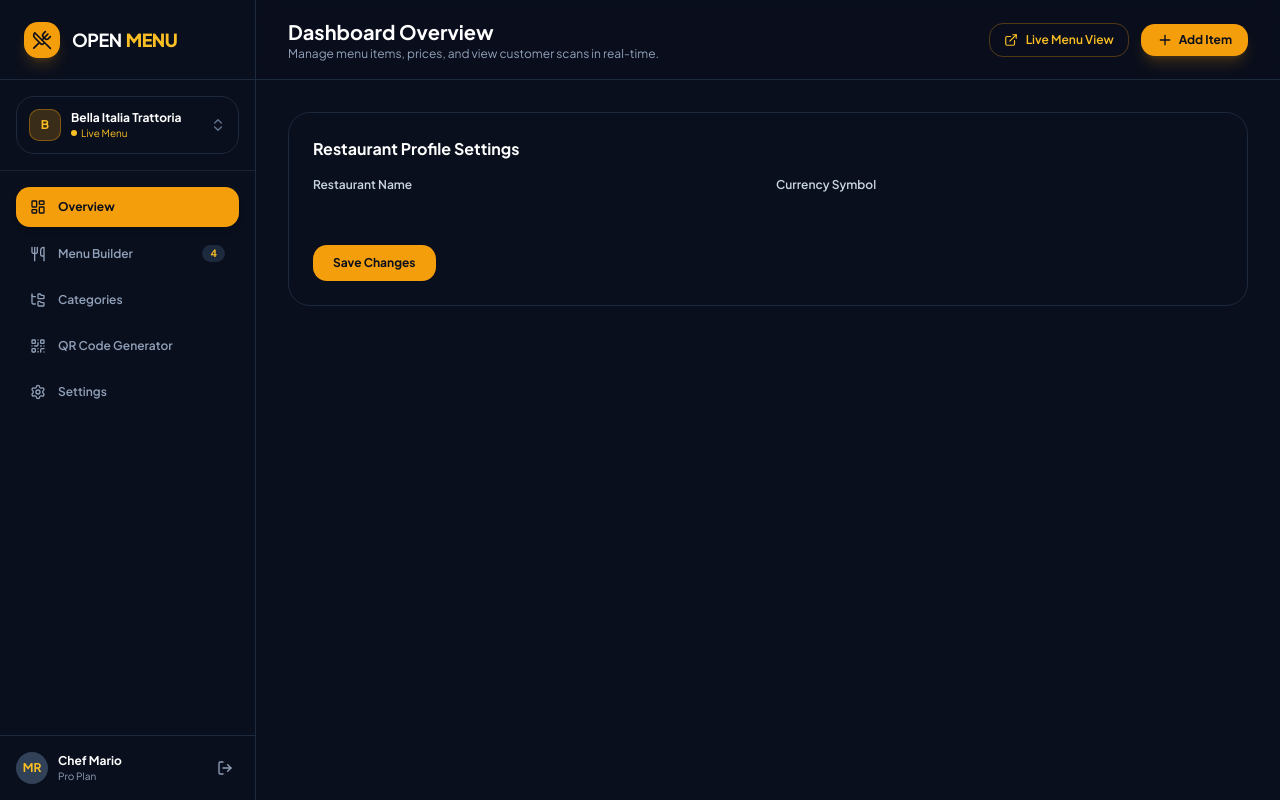
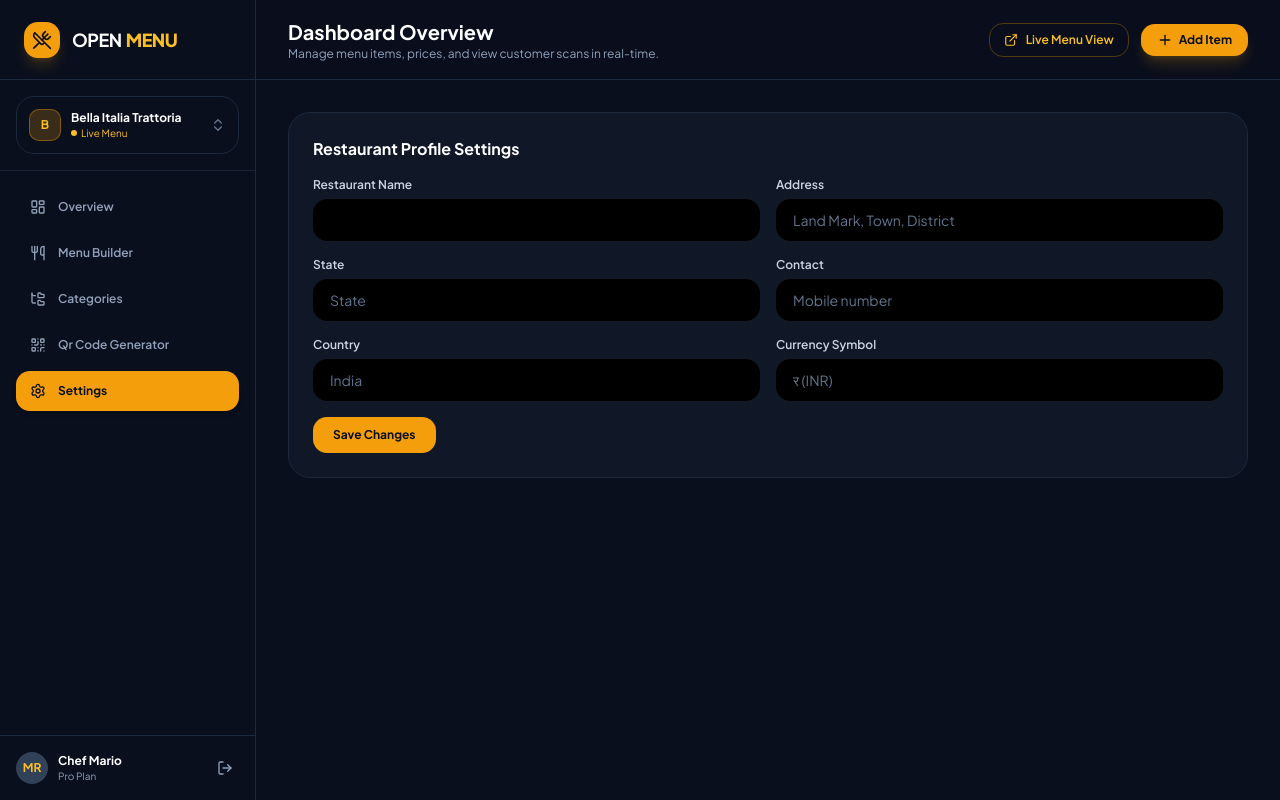
Before and after one commit to Talvad/open-menu, a Next.js app in the folder nextjs/: page /dashboard/settings in a window 1280 px wide. Built offline with nearby package versions, Linux system fonts and the light colour scheme.

Commit message:
updated sidebar and settings page

```diff
--- /dev/null
+++ b/nextjs/app/(dashboard)/_components/side-navbar.tsx
@@ -0,0 +1,32 @@
+'use client';
+import {
+  LayoutDashboard,
+  Utensils,
+  FolderTree,
+  QrCode,
+  Settings,
+} from 'lucide-react';
+import { SideNavItem, SideNavItemProps } from './side-navitem';
+
+const sideNavItems: SideNavItemProps[] = [
+  { slug: '/dashboard', icon: LayoutDashboard, text: 'Overview' },
+  { slug: '/dashboard/menu-builder', icon: Utensils, text: 'Menu Builder' },
+  { slug: '/dashboard/categories', icon: FolderTree, text: 'Categories' },
+  {
+    slug: '/dashboard/qr-code-generator',
+    icon: QrCode,
+    text: 'Qr Code Generator',
+  },
+  { slug: '/dashboard/settings', icon: Settings, text: 'Settings' },
+];
+function SideNavbar() {
+  return (
+    <nav className='p-4 space-y-1.5 text-xs font-semibold'>
+      {sideNavItems.map((sideNavItem) => (
+        <SideNavItem key={sideNavItem.slug} {...sideNavItem} />
+      ))}
+    </nav>
+  );
+}
+
+export { SideNavbar };
--- /dev/null
+++ b/nextjs/app/(dashboard)/_components/side-navitem.tsx
@@ -0,0 +1,26 @@
+'use client';
+import { LucideIcon } from 'lucide-react';
+import Link from 'next/link';
+import { usePathname } from 'next/navigation';
+
+type SideNavItemProps = {
+  slug: string;
+  icon: LucideIcon;
+  text: string;
+};
+function SideNavItem({ slug, icon: Icon, text }: SideNavItemProps) {
+  const pathname = usePathname();
+  const isActive = pathname === slug;
+  return (
+    <Link
+      href={slug}
+      className={`w-full flex items-center gap-3 px-3.5 py-3 rounded-xl  transition-all ${isActive ? 'bg-amber-500 text-navy-900 font-bold shadow-md' : 'text-slate-400 hover:text-white hover:bg-slate-800/60'}`}
+    >
+      <Icon className='size-4' />
+      <span>{text}</span>
+    </Link>
+  );
+}
+
+export { SideNavItem };
+export type { SideNavItemProps };
--- a/nextjs/app/(dashboard)/dashboard/settings/page.tsx
+++ b/nextjs/app/(dashboard)/dashboard/settings/page.tsx
@@ -1,3 +1,5 @@
+import { Field, FieldLabel } from '@/components/base_ui/field';
+import { Input } from '@/components/base_ui/input';
 import { Metadata } from 'next';
 
 export const metadata: Metadata = {
@@ -5,37 +7,44 @@ export const metadata: Metadata = {
 };
 export default function DashboardSettingsPage() {
   return (
-    <div id='tab-content-settings' className='space-y-6'>
-      <div className='glass-card p-6 rounded-3xl border border-slate-800 space-y-4 text-left'>
+    <div className='space-y-6'>
+      <form className=' backdrop-blur-lg bg-gray-900 p-6 rounded-3xl border border-slate-800 space-y-4 text-left'>
         <h3 className='text-base font-bold text-white'>
           Restaurant Profile Settings
         </h3>
         <div className='grid sm:grid-cols-2 gap-4'>
-          <div>
-            <label className='block text-xs font-semibold text-slate-300 mb-1'>
-              Restaurant Name
-            </label>
-            <input
-              type='text'
-              //   value='Bella Italia Trattoria'
-              className='w-full glass-input px-3.5 py-2 rounded-xl text-xs text-white'
-            />
-          </div>
-          <div>
-            <label className='block text-xs font-semibold text-slate-300 mb-1'>
-              Currency Symbol
-            </label>
-            <input
-              type='text'
-              //   value='$ (USD)'
-              className='w-full glass-input px-3.5 py-2 rounded-xl text-xs text-white'
-            />
-          </div>
+          <Field>
+            <FieldLabel>Restaurant Name</FieldLabel>
+            <Input type='text' />
+          </Field>
+          <Field>
+            <FieldLabel>Address</FieldLabel>
+            <Input type='text' placeholder='Land Mark, Town, District' />
+          </Field>
+          <Field>
+            <FieldLabel>State</FieldLabel>
+            <Input type='text' placeholder='State' />
+          </Field>
+          <Field>
+            <FieldLabel>Contact</FieldLabel>
+            <Input type='text' placeholder='Mobile number' />
+          </Field>
+          <Field>
+            <FieldLabel>Country</FieldLabel>
+            <Input type='text' placeholder='India' />
+          </Field>
+          <Field>
+            <FieldLabel>Currency Symbol</FieldLabel>
+            <Input type='text' placeholder='र (INR)' />
+          </Field>
+          <button
+            type='submit'
+            className='w-fit px-5 py-2.5 rounded-xl bg-amber-500 text-navy-900 font-bold text-xs'
+          >
+            Save Changes
+          </button>
         </div>
-        <button className='px-5 py-2.5 rounded-xl bg-amber-500 text-navy-900 font-bold text-xs'>
-          Save Changes
-        </button>
-      </div>
+      </form>
     </div>
   );
 }
--- a/nextjs/app/(dashboard)/layout.tsx
+++ b/nextjs/app/(dashboard)/layout.tsx
@@ -13,6 +13,7 @@ import {
   X,
 } from 'lucide-react';
 import Link from 'next/link';
+import { SideNavbar } from './_components/side-navbar';
 
 export default function RootLayout({ children }: LayoutProps<'/'>) {
   return (
@@ -57,58 +58,7 @@ export default function RootLayout({ children }: LayoutProps<'/'>) {
           </div>
 
           {/* <!-- Nav Links --> */}
-          <nav className='p-4 space-y-1.5 text-xs font-semibold'>
-            <Link
-              href={'/dashboard'}
-              className='w-full flex items-center gap-3 px-3.5 py-3 rounded-xl bg-amber-500 text-navy-900 font-bold shadow-md transition-all'
-            >
-              <LayoutDashboard className='size-4' />
-
-              <span>Overview</span>
-            </Link>
-
-            <Link
-              href={'/dashboard/menu-builder'}
-              className='w-full flex items-center gap-3 px-3.5 py-3 rounded-xl text-slate-400 hover:text-white hover:bg-slate-800/60 transition-all'
-            >
-              <Utensils className='size-4' />
-
-              <span>Menu Builder</span>
-              <span
-                id='builder-count-badge'
-                className='ml-auto bg-slate-800 text-amber-400 text-[10px] font-bold px-2 py-0.5 rounded-full'
-              >
-                4
-              </span>
-            </Link>
-
-            <Link
-              href={'/dashboard/categories'}
-              className='w-full flex items-center gap-3 px-3.5 py-3 rounded-xl text-slate-400 hover:text-white hover:bg-slate-800/60 transition-all'
-            >
-              <FolderTree className='size-4' />
-
-              <span>Categories</span>
-            </Link>
-
-            <Link
-              href={'/dashboard/qr-code-generator'}
-              className='w-full flex items-center gap-3 px-3.5 py-3 rounded-xl text-slate-400 hover:text-white hover:bg-slate-800/60 transition-all'
-            >
-              <QrCode className='size-4' />
-
-              <span>QR Code Generator</span>
-            </Link>
-
-            <Link
-              href={'/dashboard/settings'}
-              className='w-full flex items-center gap-3 px-3.5 py-3 rounded-xl text-slate-400 hover:text-white hover:bg-slate-800/60 transition-all'
-            >
-              <Settings className='size-4' />
-
-              <span>Settings</span>
-            </Link>
-          </nav>
+          <SideNavbar />
         </div>
 
         {/* <!-- Footer User Profile --> */}
```
